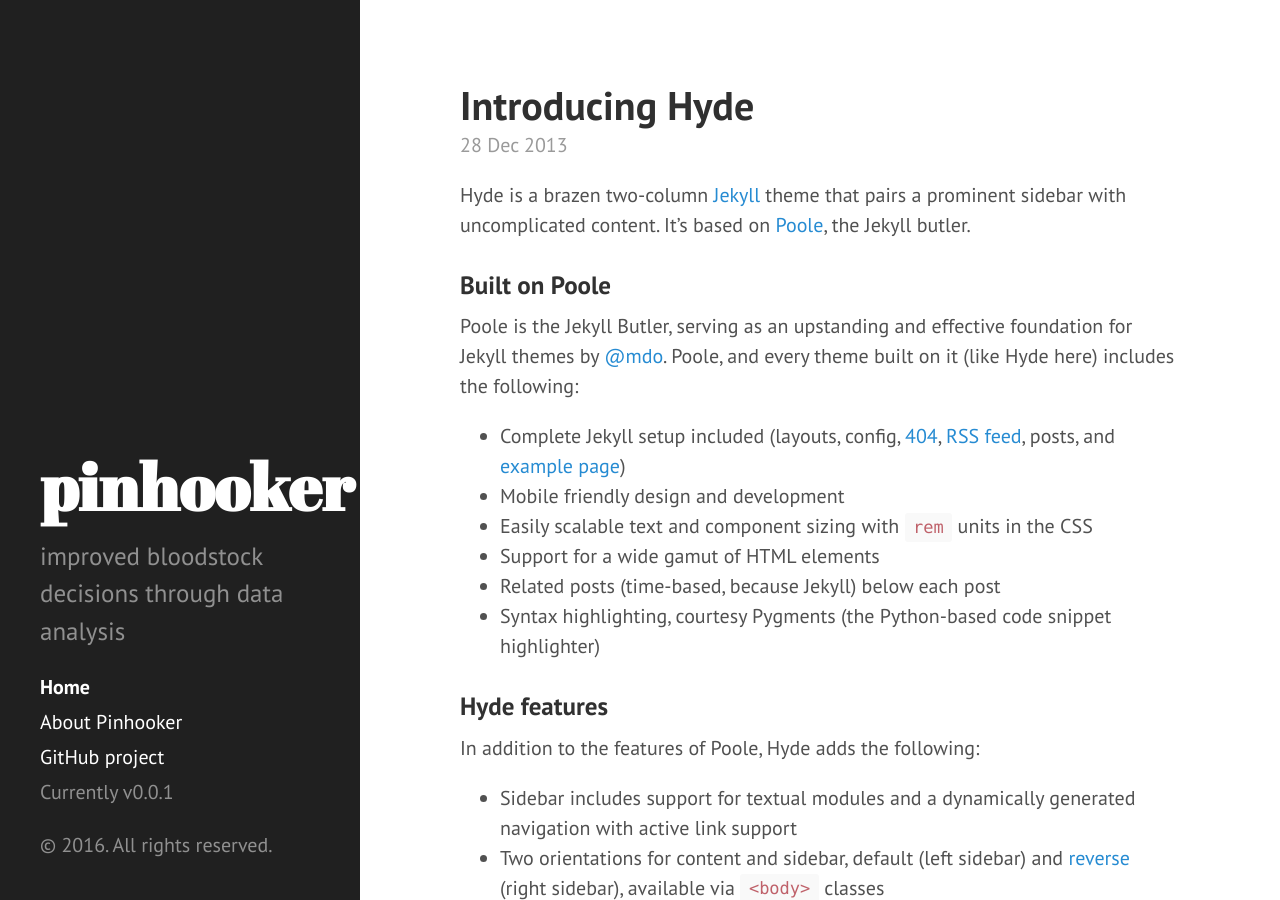
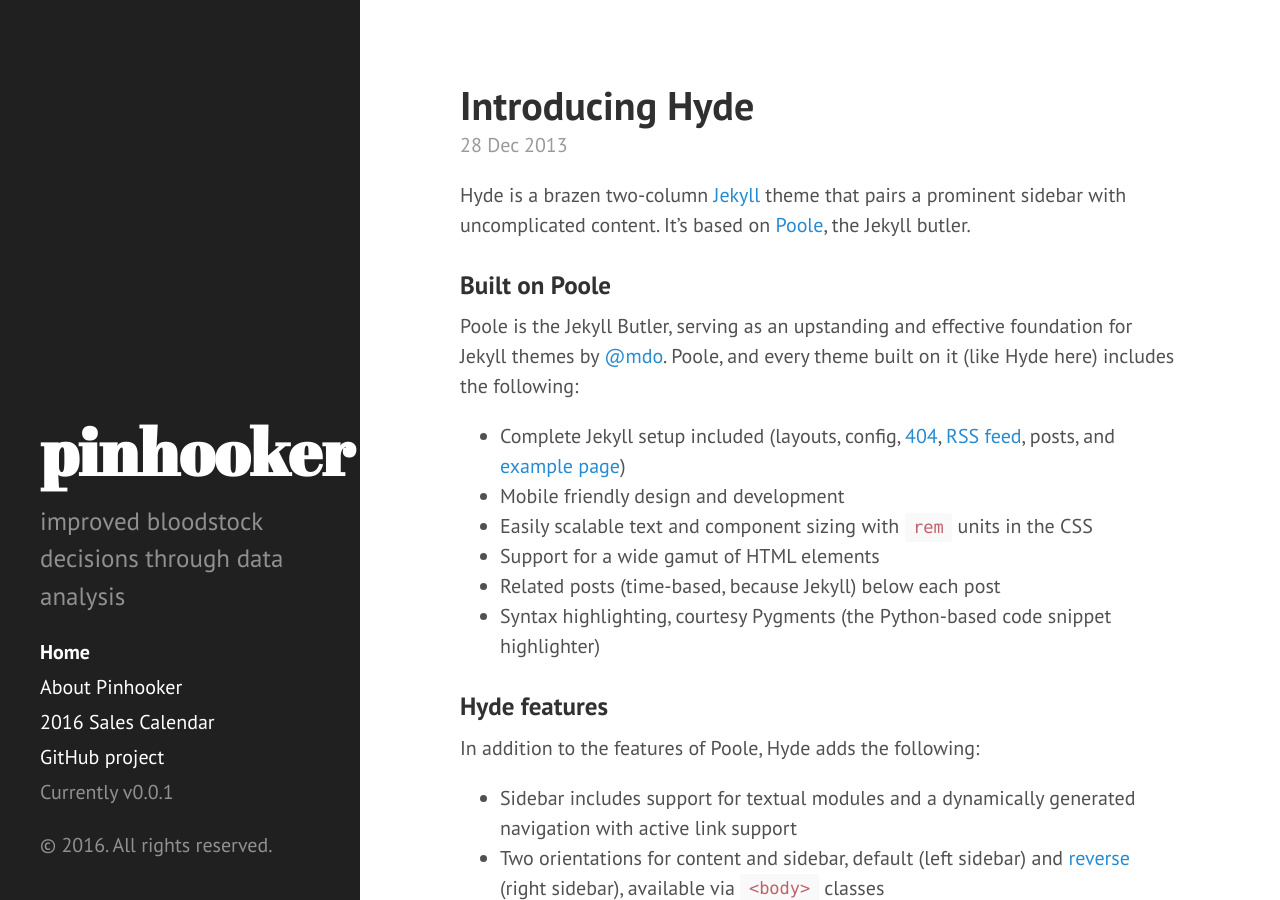
Before and after one commit to phillc73/pinhooker, a Jekyll site: the page built from index.html, in a window 1280 px wide and 900 px high. Built offline with Jekyll 4.4.1, drawn with Linux system fonts in a browser that asks for light colours; the list of posts is cut into pages by our own code.

Commit message:
Update sidebar include logic

```diff
--- a/_includes/sidebar.html
+++ b/_includes/sidebar.html
@@ -20,7 +20,7 @@
       {% assign pages_list = site.pages %}
       {% for node in pages_list %}
         {% if node.title != null %}
-          {% if node.layout == "page" %}
+          {% if node.layout == "page" or node.layout == "calendar" %}
             <a class="sidebar-nav-item{% if page.url == node.url %} active{% endif %}" href="{{ node.url }}">{{ node.title }}</a>
           {% endif %}
         {% endif %}
```
